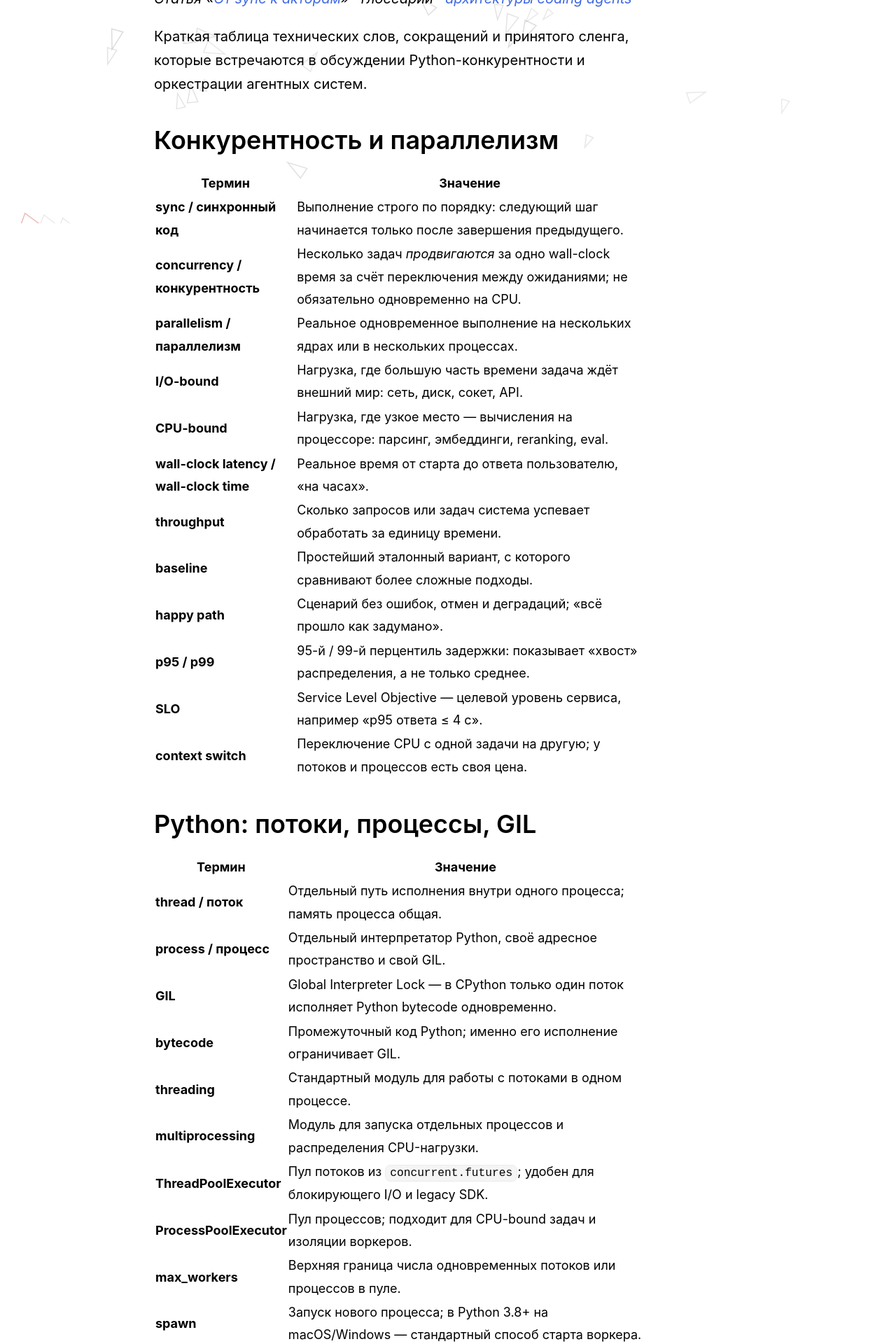
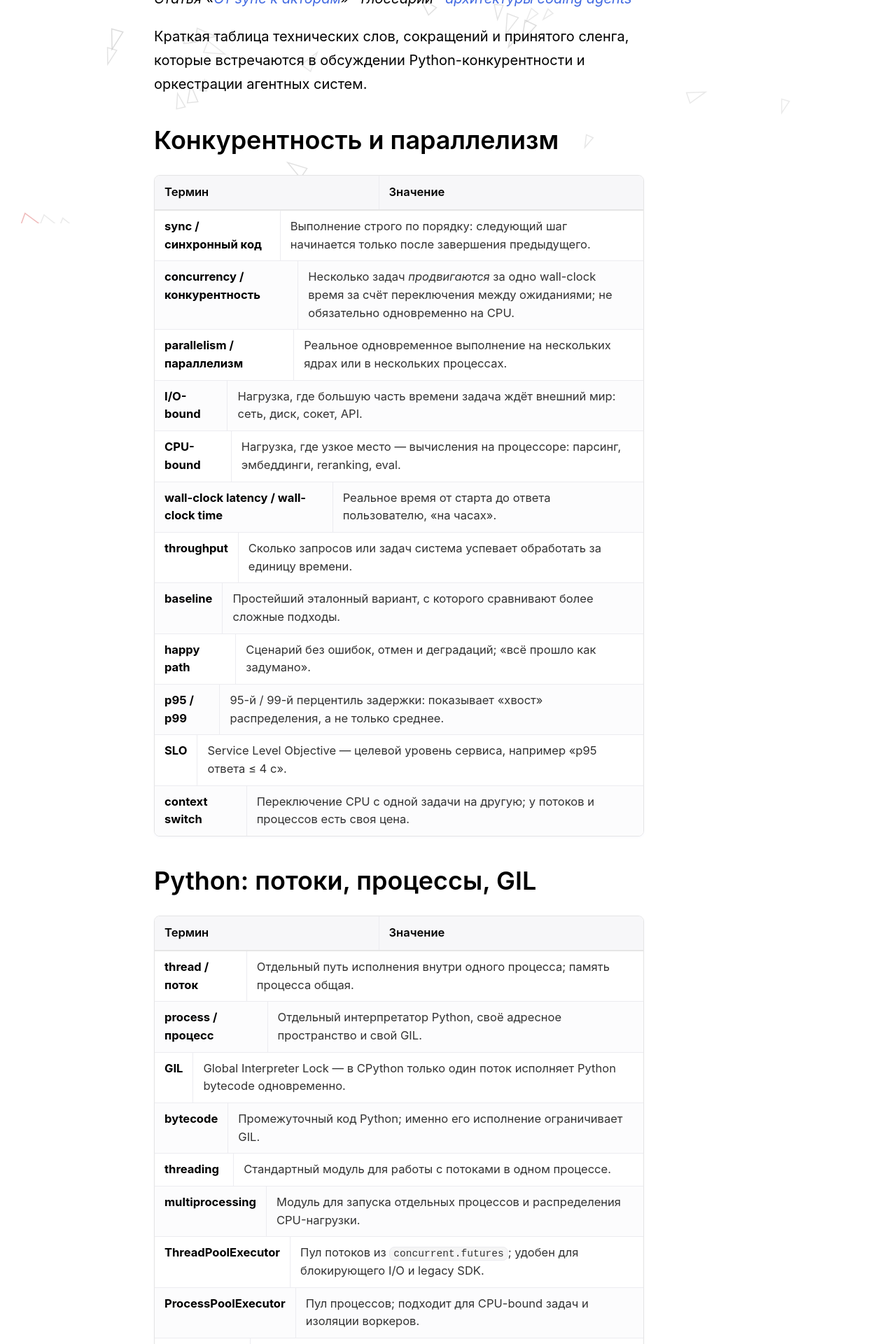
Before and after one commit to evgeniy-borisov/vairl, a Jekyll site: the page built from publications/public/2026-07-11-python-async-evolution-glossary-ru.md, in a window 1280 px wide. Shown: the part 581-2501 px from the top of the page at 70% size. Built offline with Jekyll 4.4.1, drawn with Linux system fonts in a browser that asks for light colours; nearby versions of some CDN libraries.

Commit message:
Улучшить стиль GFM-таблиц в статьях: границы, зебра, заголовок, hover.
Явное разделение строк и столбцов в .post-content для светлой и тёмной темы.

Co-authored-by: Cursor <cursoragent@cursor.com>

```diff
--- a/assets/css/style.css
+++ b/assets/css/style.css
@@ -407,6 +407,101 @@ nav a {
     margin: 30px 0;
 }
 
+/* Markdown / GFM tables in articles */
+.post-content table {
+    display: block;
+    width: 100%;
+    max-width: 100%;
+    margin: 1.6em 0 1.8em;
+    border-collapse: collapse;
+    border: 1px solid var(--border);
+    border-radius: 8px;
+    overflow-x: auto;
+    -webkit-overflow-scrolling: touch;
+    font-size: 0.92em;
+    line-height: 1.55;
+    background-color: var(--bg);
+    box-shadow: 0 1px 3px var(--shadow);
+}
+
+.post-content table thead,
+.post-content table tbody,
+.post-content table tr {
+    display: table;
+    width: 100%;
+    table-layout: auto;
+}
+
+.post-content thead {
+    background-color: var(--bg-secondary);
+}
+
+.post-content th {
+    padding: 11px 14px;
+    text-align: left;
+    font-weight: 600;
+    color: var(--text);
+    border-bottom: 2px solid var(--border);
+    border-right: 1px solid var(--border-light);
+    vertical-align: bottom;
+    white-space: nowrap;
+}
+
+.post-content th:last-child {
+    border-right: none;
+}
+
+.post-content td {
+    padding: 10px 14px;
+    text-align: left;
+    color: var(--text-secondary);
+    border-bottom: 1px solid var(--border-light);
+    border-right: 1px solid var(--border-light);
+    vertical-align: top;
+}
+
+.post-content td:last-child {
+    border-right: none;
+}
+
+.post-content tbody tr:last-child td {
+    border-bottom: none;
+}
+
+.post-content tbody tr:nth-child(even) {
+    background-color: var(--bg-tertiary);
+}
+
+.post-content tbody tr:hover {
+    background-color: var(--accent-soft);
+}
+
+.post-content table code {
+    font-size: 0.88em;
+    padding: 1px 5px;
+    white-space: nowrap;
+}
+
+.post-content td strong,
+.post-content th strong {
+    color: var(--text);
+}
+
+@media (max-width: 640px) {
+    .post-content table {
+        font-size: 0.84em;
+    }
+
+    .post-content th,
+    .post-content td {
+        padding: 8px 10px;
+    }
+
+    .post-content th {
+        white-space: normal;
+    }
+}
+
 .post-content code {
     background-color: var(--bg-code);
     padding: 2px 6px;
```
